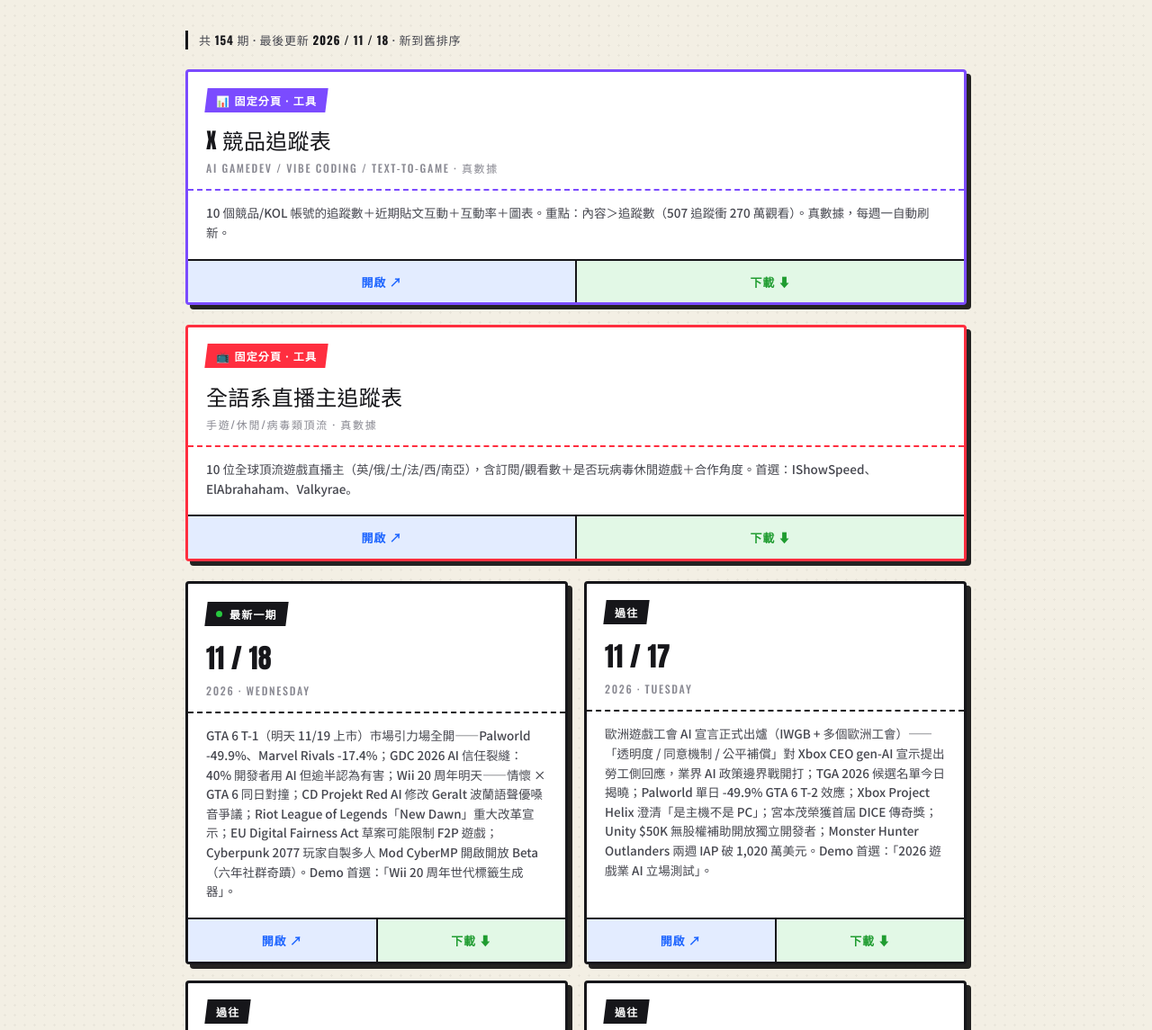
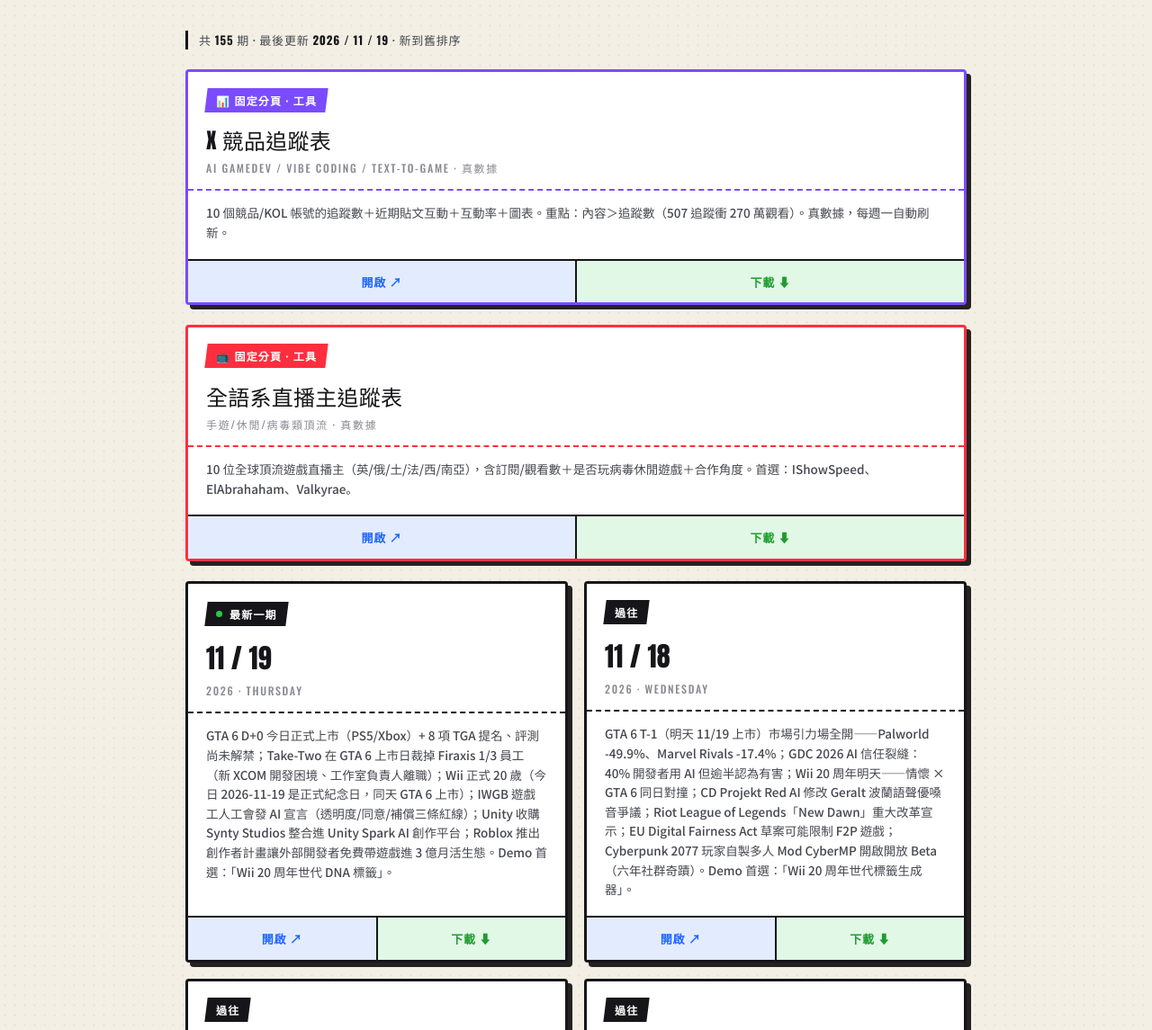
Before and after one commit to pizzacatkkkkk/gamegen-daily, a plain HTML site: page index.html in a window 1280 px wide. Shown: the part 274-1419 px from the top of the page at 90% size. Drawn offline with nearby package versions, Linux system fonts and the light colour scheme.

Commit message:
daily 2026-11-19 07:54:14

```diff
--- a/index.html
+++ b/index.html
@@ -83,7 +83,7 @@
   </header>
 
   <main>
-    <div class="meta">共 <b>154</b> 期 · 最後更新 <b>2026 / 11 / 18</b> · 新到舊排序</div>
+    <div class="meta">共 <b>155</b> 期 · 最後更新 <b>2026 / 11 / 19</b> · 新到舊排序</div>
 
     <div class="card" style="margin-bottom:22px;border-color:var(--violet)">
       <div class="top" style="border-bottom-color:var(--violet)">
@@ -116,6 +116,19 @@
       <div class="card">
         <div class="top">
           <span class="datebadge"><span class="dot"></span><span>最新一期</span></span>
+          <div class="big disp">11 / 19</div>
+          <div class="wk">2026 · Thursday</div>
+        </div>
+        <div class="desc">GTA 6 D+0 今日正式上市（PS5/Xbox）+ 8 項 TGA 提名、評測尚未解禁；Take-Two 在 GTA 6 上市日裁掉 Firaxis 1/3 員工（新 XCOM 開發困境、工作室負責人離職）；Wii 正式 20 歲（今日 2026-11-19 是正式紀念日，同天 GTA 6 上市）；IWGB 遊戲工人工會發 AI 宣言（透明度/同意/補償三條紅線）；Unity 收購 Synty Studios 整合進 Unity Spark AI 創作平台；Roblox 推出創作者計畫讓外部開發者免費帶遊戲進 3 億月活生態。Demo 首選：「Wii 20 周年世代 DNA 標籤」。</div>
+        <div class="btns">
+          <a class="open" href="GameGen_遊戲時事日報_2026-11-19.html" target="_blank">開啟 ↗</a>
+          <a class="dl" href="GameGen_遊戲時事日報_2026-11-19.html" download>下載 ⬇</a>
+        </div>
+      </div>
+
+      <div class="card">
+        <div class="top">
+          <span class="datebadge"><span>過往</span></span>
           <div class="big disp">11 / 18</div>
           <div class="wk">2026 · Wednesday</div>
         </div>
```
